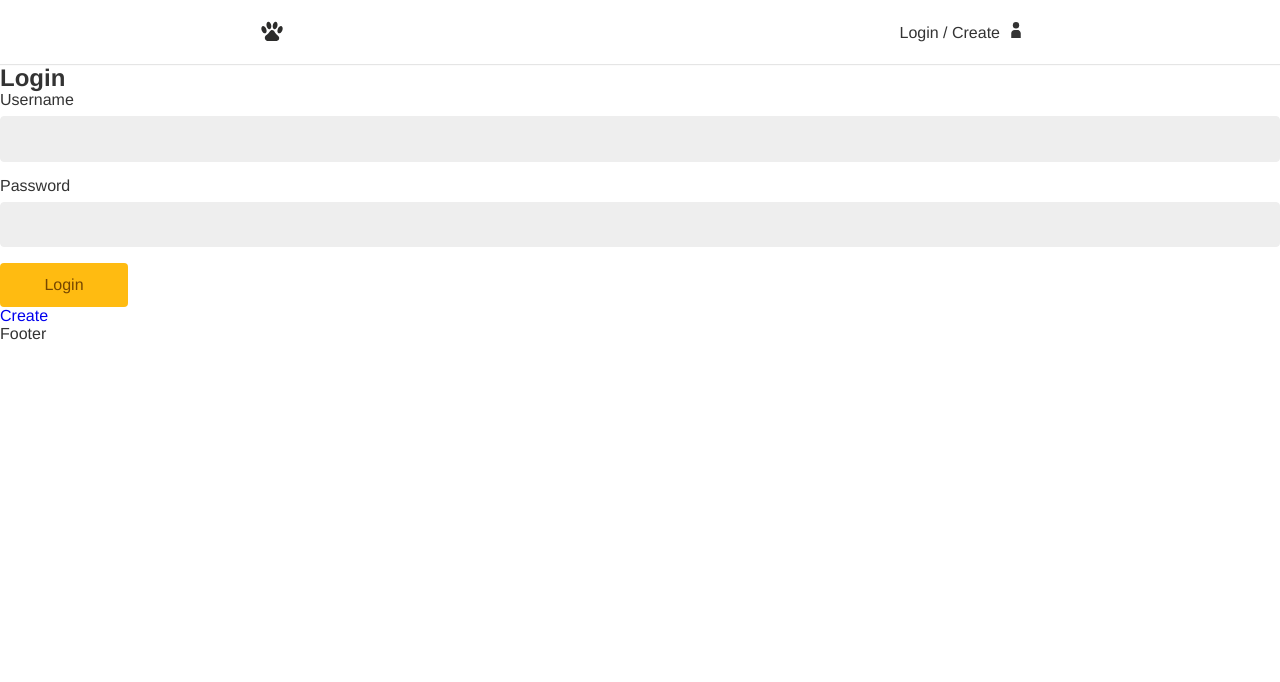
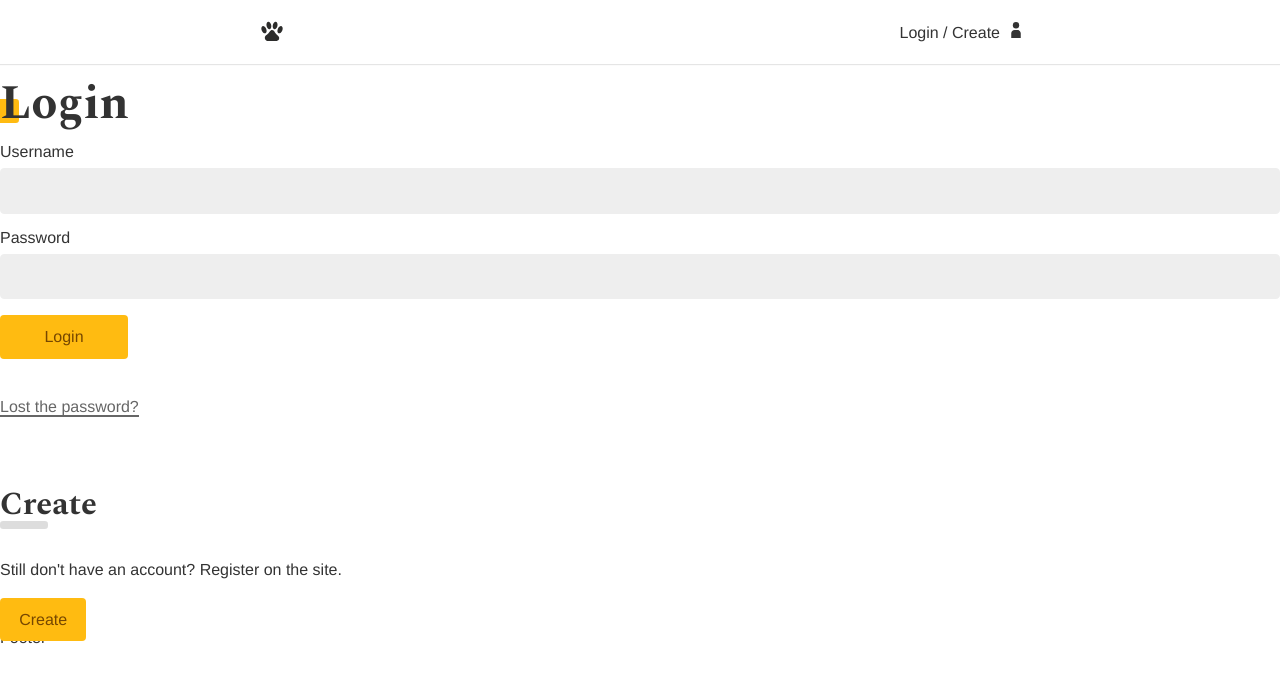
Before and after one commit to marceloleandropereira/dog-social, a React (Create React App) app: page /login in a window 1280 px wide. Shown: the top 682 px of the page. Built offline with nearby package versions, Linux system fonts and the light colour scheme; the HTML template or start-up script is replaced by a standard one.

Commit message:
feat: error component and new css for LoginForm

```diff
--- a/src/App.css
+++ b/src/App.css
@@ -1,3 +1,5 @@
+@import url('https://fonts.googleapis.com/css2?family=Spectral:wght@700&display=swap');
+
 * {
   box-sizing: border-box;
 }
@@ -41,6 +43,7 @@
 
 a {
   text-decoration: none;
+  color: #333;
 }
 
 .container {
@@ -48,3 +51,37 @@
   padding: 0 1rem;
   margin: 0 auto;
 }
+
+.title {
+  font-family: var(--font-family-second);
+  line-height: 1;
+  font-size: 3rem;
+  margin: 1rem 0;
+  position: relative;
+}
+
+.title::after {
+  content: '';
+  display: block;
+  width: 1.5rem;
+  height: 1.5rem;
+  background-color: #fb1;
+  position: absolute;
+  bottom: 5px;
+  left: -5px;
+  border-radius: .2rem;
+  z-index: -1;
+}
+
+.animeLeft {
+  opacity: 0;
+  transform: translateX(-20px);
+  animation: animeLeft .3s forwards;
+}
+
+@keyframes animeLeft {
+  to {
+    opacity: 1;
+    transform: initial;
+  }
+}
--- a/src/Components/Login/LoginForm.js
+++ b/src/Components/Login/LoginForm.js
@@ -1,9 +1,12 @@
 import React from 'react'
 import { Link } from 'react-router-dom'
+import Error from '../../Helper/Error';
 import useForm from '../../Hooks/useForm';
 import { UserContext } from '../../UserContext';
 import Button from '../Forms/Button';
 import Input from '../Forms/Input';
+import styles from './LoginForm.module.css'
+import stylesButton from '../Forms/Button.module.css'
 
 const LoginForm = () => {
   const username = useForm();
@@ -20,10 +23,10 @@
   }
 
   return (
-    <section>
-      <h1>Login</h1>
+    <section className='animeLeft'>
+      <h1 className="title">Login</h1>
 
-      <form action="" onSubmit={handleLogin}>
+      <form className={styles.form} onSubmit={handleLogin}>
         <Input label="Username" type="text" name="username" {...username} />
         <Input label="Password" type="password" name="password" {...password} />
         {loading ?
@@ -32,10 +35,17 @@
           <Button>Login</Button>
         }
 
-        {error && <p>{error}</p>}
+        <Error error={error} />
       </form>
 
-      <Link to="/login/create">Create</Link>
+      <Link className={styles.lostPassword} to="/login/loss">
+        Lost the password?
+      </Link>
+      <div className={styles.create}>
+        <h2 className={styles.subtitle}>Create</h2>
+        <p>Still don't have an account? Register on the site.</p>
+        <Link className={stylesButton.button} to="/login/create">Create</Link>
+      </div>
     </section>
   )
 }
--- /dev/null
+++ b/src/Components/Login/LoginForm.module.css
@@ -0,0 +1,41 @@
+.form {
+  margin-bottom: 2rem;
+}
+
+.lostPassword {
+  display: inline-block;
+  color: #666;
+  padding: .5rem 0;
+  line-height: 1;
+}
+
+.lostPassword::after {
+  content: '';
+  height: 2px;
+  width: 100%;
+  background-color: currentColor;
+  display: block;
+}
+
+.create {
+  margin-top: 4rem;
+}
+
+.create p {
+  margin: 2rem 0;
+}
+
+.subtitle {
+  font-family: var(--font-family-second);
+  line-height: 1;
+  font-size: 2rem;
+}
+
+.subtitle::after {
+  content: '';
+  display: block;
+  background: #ddd;
+  height: 0.5rem;
+  width: 3rem;
+  border-radius: .2rem;
+}
--- /dev/null
+++ b/src/Helper/Error.js
@@ -0,0 +1,11 @@
+import React from 'react'
+
+const Error = ({error}) => {
+  if (!error) return null;
+
+  return (
+    <p style={{ color: '#f31', margin: '1rem 0'}}>{error}</p>
+  )
+}
+
+export default Error
```
